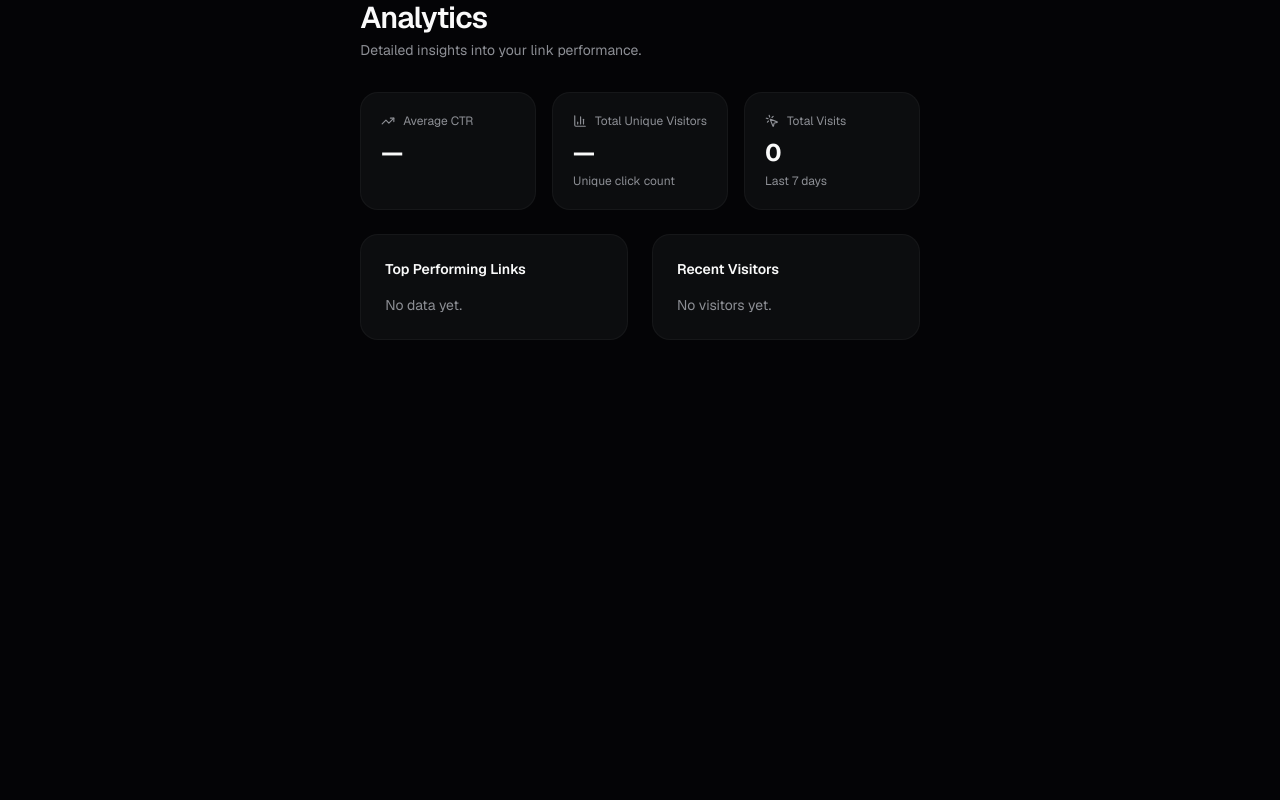
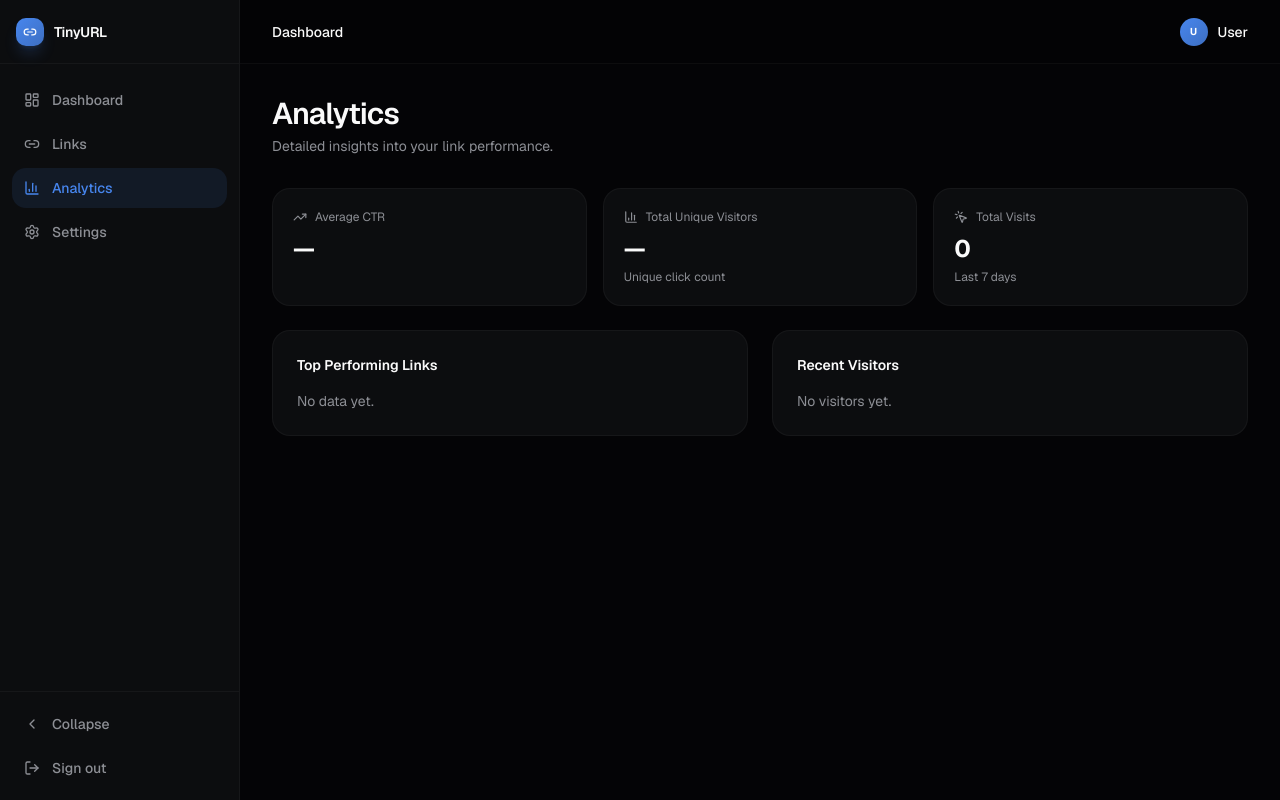
Before and after one commit to polyarch-systems/tinyurl, a Next.js app in the folder frontend/: page /analytics in a window 1280 px wide. Built offline with nearby package versions, Linux system fonts and the light colour scheme.

Commit message:
feat: wrap links, settings, and analytics pages with DashboardLayout

```diff
--- a/frontend/src/app/analytics/page.tsx
+++ b/frontend/src/app/analytics/page.tsx
@@ -17,6 +17,7 @@ import {
   type RecentVisitor,
   type CtrStats,
 } from "@/lib/api";
+import { DashboardLayout } from "@/components/dashboard-layout";
 
 const containerVariants = {
   hidden: { opacity: 0 },
@@ -88,13 +89,16 @@ export default function AnalyticsPage() {
 
   if (loading) {
     return (
+      <DashboardLayout>
         <div className="flex items-center justify-center h-64">
           <div className="w-6 h-6 border-2 border-brand/30 border-t-brand rounded-full animate-spin" />
         </div>
+      </DashboardLayout>
     );
   }
 
   return (
+    <DashboardLayout>
       <motion.div
         variants={containerVariants}
         initial="hidden"
@@ -243,5 +247,6 @@ export default function AnalyticsPage() {
           </motion.div>
         </div>
       </motion.div>
+    </DashboardLayout>
   );
 }
--- a/frontend/src/app/links/page.tsx
+++ b/frontend/src/app/links/page.tsx
@@ -37,6 +37,8 @@ const itemVariants = {
 
 type SortField = "clicks" | "createdAt";
 type SortDir = "asc" | "desc";
+
+import { DashboardLayout } from "@/components/dashboard-layout";
 
 export default function LinksPage() {
   const [copiedId, setCopiedId] = useState<string | null>(null);
@@ -130,13 +132,16 @@ export default function LinksPage() {
 
   if (loading) {
     return (
+      <DashboardLayout>
         <div className="flex items-center justify-center h-64">
           <div className="w-6 h-6 border-2 border-brand/30 border-t-brand rounded-full animate-spin" />
         </div>
+      </DashboardLayout>
     );
   }
 
   return (
+    <DashboardLayout>
       <motion.div
         variants={containerVariants}
         initial="hidden"
@@ -333,5 +338,6 @@ export default function LinksPage() {
           </div>
         </motion.div>
       </motion.div>
+    </DashboardLayout>
   );
 }
--- a/frontend/src/app/settings/page.tsx
+++ b/frontend/src/app/settings/page.tsx
@@ -11,6 +11,7 @@ import {
   ArrowRight,
 } from "lucide-react";
 import { getStoredUser, type User as UserType } from "@/lib/api";
+import { DashboardLayout } from "@/components/dashboard-layout";
 
 const containerVariants = {
   hidden: { opacity: 0 },
@@ -33,6 +34,7 @@ export default function SettingsPage() {
   const [user] = useState<UserType | null>(() => getStoredUser());
 
   return (
+    <DashboardLayout>
       <motion.div
         variants={containerVariants}
         initial="hidden"
@@ -202,5 +204,6 @@ export default function SettingsPage() {
           </motion.div>
         </div>
       </motion.div>
+    </DashboardLayout>
   );
 }
```
Lines whose indentation alone changed are shown as unchanged.
